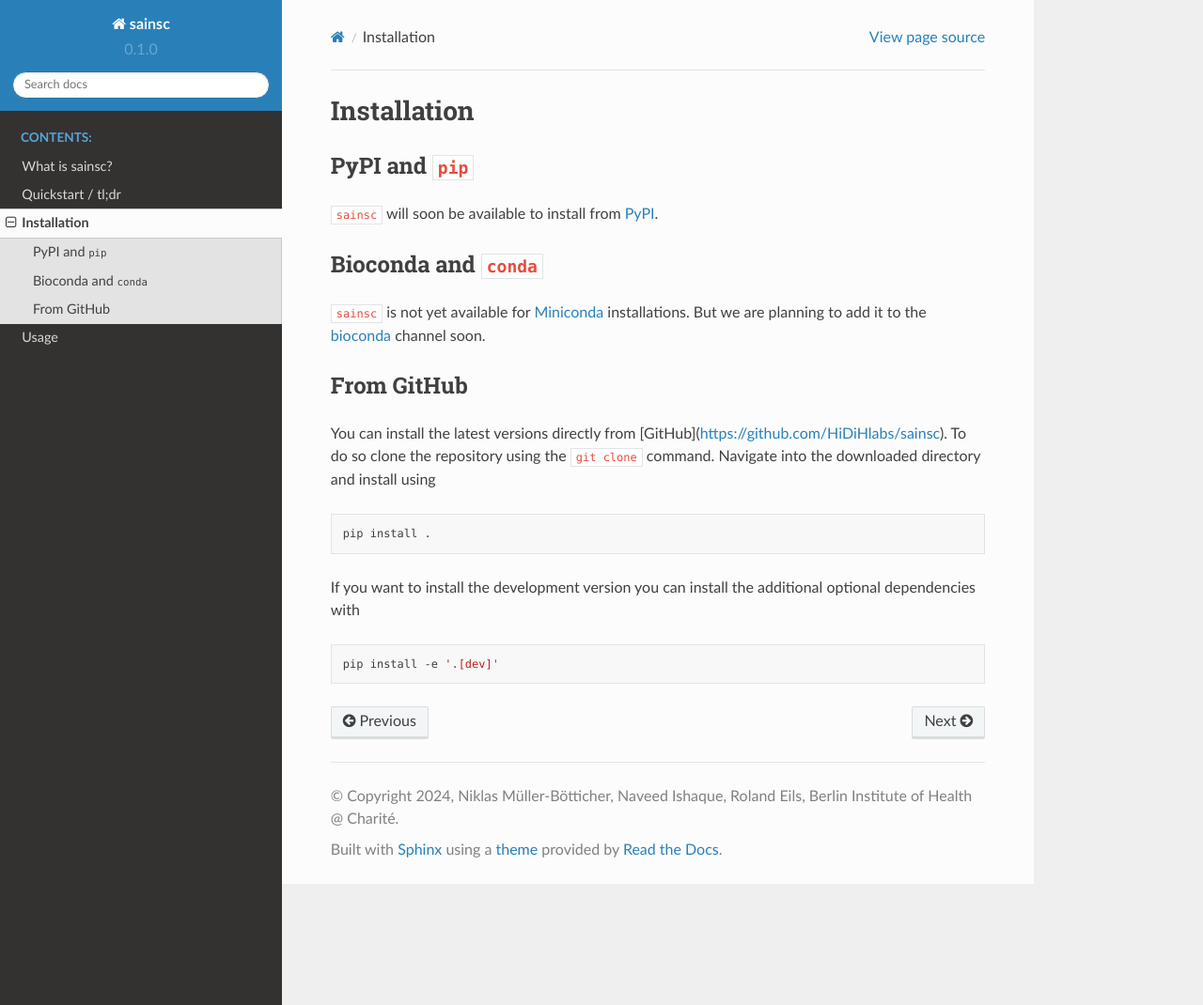
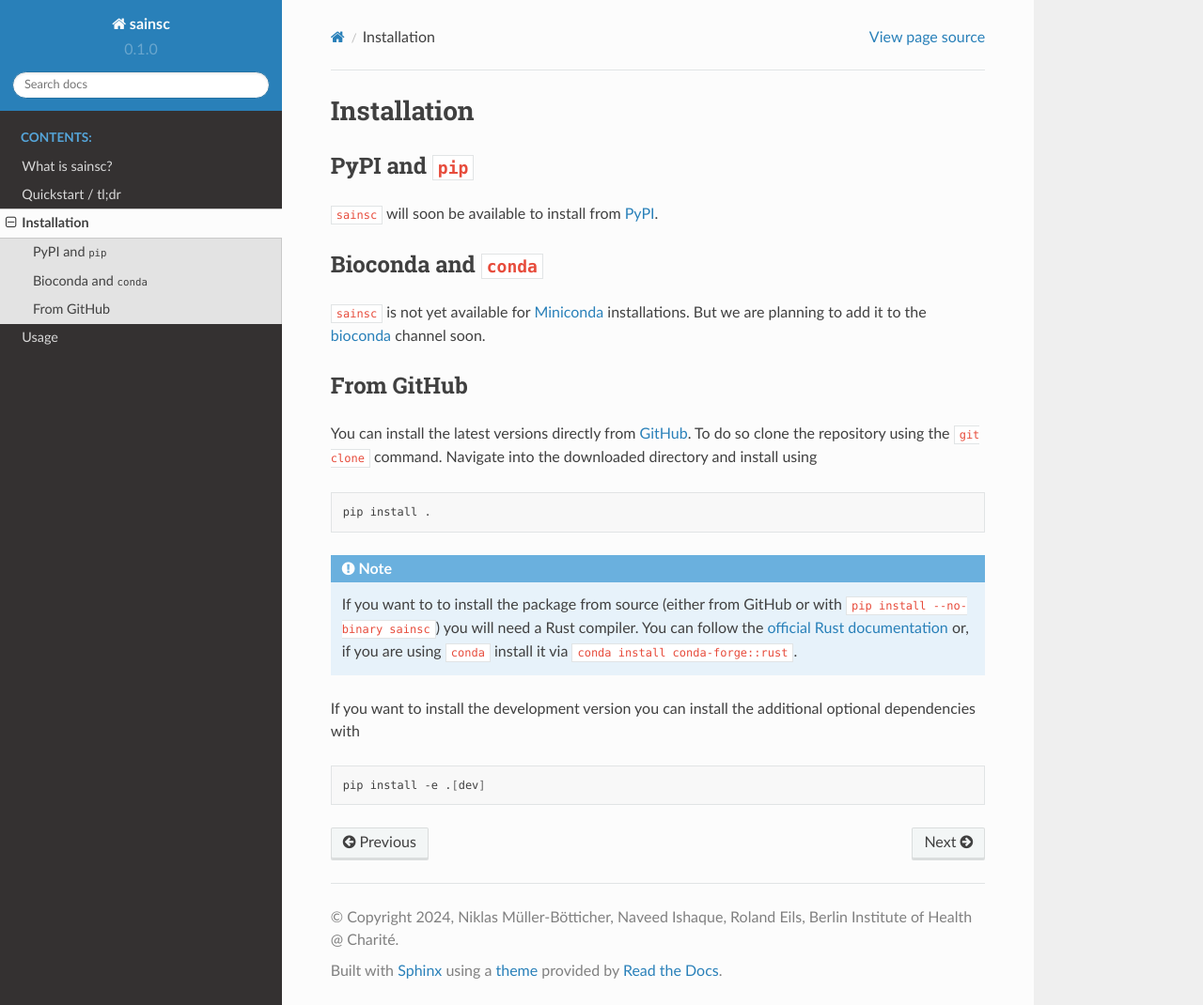
Before and after one commit to HiDiHlabs/sainsc, a Sphinx documentation site: the page built from docs/source/installation.rst, in a window 1280 px wide and 1070 px high. Shown: the whole window at 94% size. Built offline with Sphinx 7.4.7 and the Read the Docs theme 2.0.0, drawn with Linux system fonts in a browser that asks for light colours.

Commit message:
install instructions from source

```diff
--- a/docs/source/installation.rst
+++ b/docs/source/installation.rst
@@ -46,16 +46,22 @@ From GitHub
 -----------
 
 You can install the latest versions directly from
-[GitHub](https://github.com/HiDiHlabs/sainsc). To do so clone the repository using the
+`GitHub <https://github.com/HiDiHlabs/sainsc>`_. To do so clone the repository using the
 ``git clone`` command. Navigate into the downloaded directory and install using
 
 .. code-block:: bash
 
     pip install .
 
+.. note::
+    If you want to to install the package from source (either from GitHub or with
+    ``pip install --no-binary sainsc``) you will need a Rust compiler. You can follow
+    the `official Rust documentation <https://www.rust-lang.org/tools/install>`_ or,
+    if you are using ``conda`` install it via ``conda install conda-forge::rust``.
+
 If you want to install the development version you can install the additional optional
 dependencies with
 
 .. code-block:: bash
 
-    pip install -e '.[dev]'
+    pip install -e .[dev]
```
